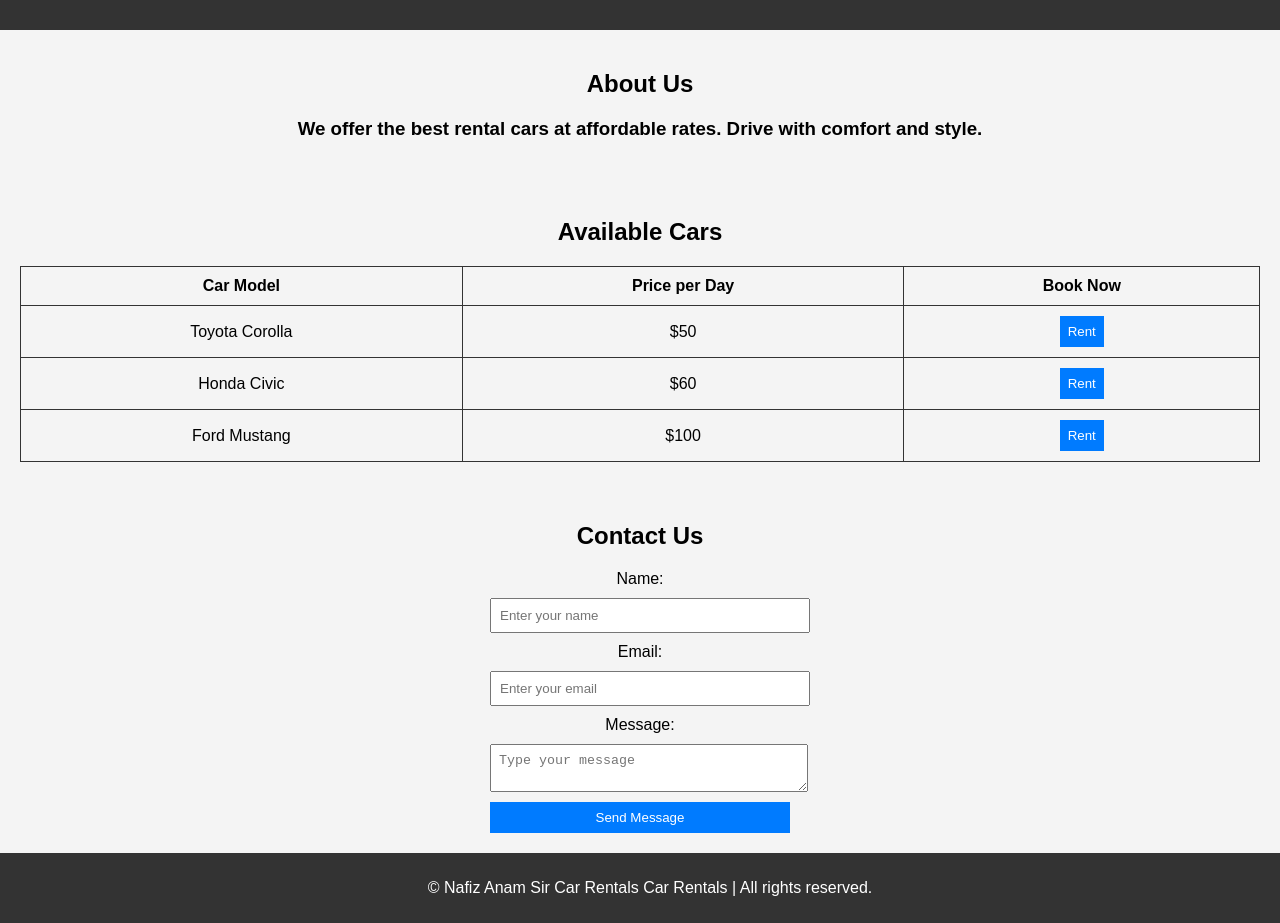
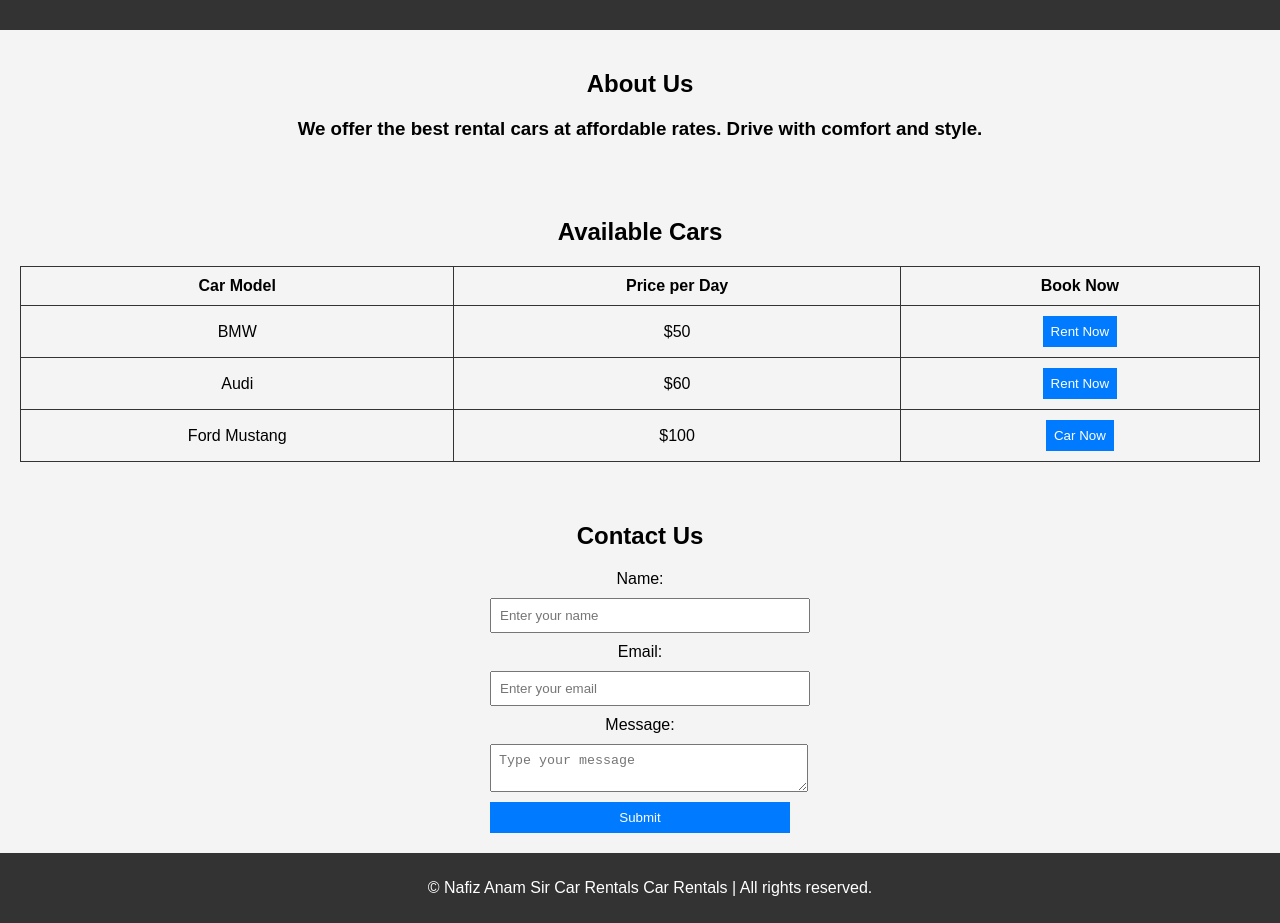
Before and after one commit to almamun0A/car-rental, a plain HTML site: page index.html in a window 1280 px wide. Shown: the part 116-1039 px from the top of the page. Drawn offline with Linux system fonts and the light colour scheme.

```diff
--- a/index.html
+++ b/index.html
@@ -33,19 +33,19 @@
                 <th>Book Now</th>
             </tr>
             <tr>
-                <td>Toyota Corolla</td>
+                <td>BMW</td>
                 <td>$50</td>
-                <td><button>Rent</button></td>
+                <td><button>Rent Now </button></td>
             </tr>
             <tr>
-                <td>Honda Civic</td>
+                <td>Audi</td>
                 <td>$60</td>
-                <td><button>Rent</button></td>
+                <td><button>Rent Now</button></td>
             </tr>
             <tr>
                 <td>Ford Mustang</td>
                 <td>$100</td>
-                <td><button>Rent</button></td>
+                <td><button>Car Now</button></td>
             </tr>
         </table>
     </section>
@@ -62,7 +62,7 @@
             <label for="message">Message:</label>
             <textarea id="message" placeholder="Type your message"></textarea>
 
-            <button type="submit">Send Message</button>
+            <button type="submit">Submit</button>
         </form>
     </section>
 
```
